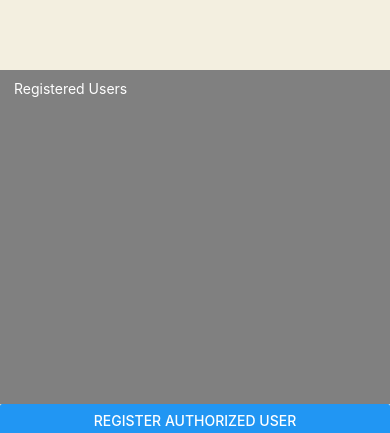
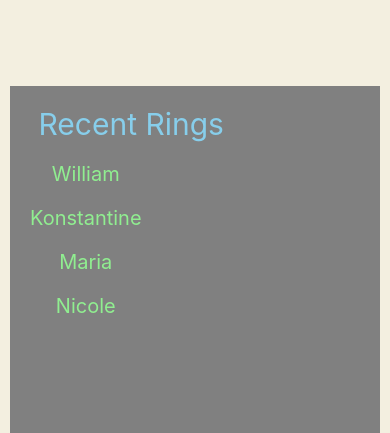
Before and after one commit to nizolnier/swamp-hacks-project-frontend, a React Native app: screen /Home in a window 390 px wide. Shown: the part 407-840 px from the top of the page. Built offline with nearby package versions, Linux system fonts and the light colour scheme.

Commit message:
Home screen outline

```diff
--- a/screens/HomeScreen.js
+++ b/screens/HomeScreen.js
@@ -1,6 +1,6 @@
 import { StatusBar } from 'expo-status-bar';
 import React, {useState} from 'react';
-import { StyleSheet, Button, View, Text } from 'react-native';
+import { StyleSheet, Button, View, Text, ScrollView } from 'react-native';
 import Flex from '../componenets/FlexBox';
 import { Video } from 'expo-av';
 import MyTabs from '../componenets/navBar';
@@ -25,9 +25,26 @@ const styles = StyleSheet.create({
     alignItems: 'flex-start',
     backgroundColor: 'grey',
     padding: 10,
+    marginLeft: 10,
+    marginRight: 10
   },
-  text: {
-    color: 'white'
+  boxTwoTitle:{
+    flex: 1,
+    padding: 30,
+    width: '100%',
+    backgroundColor: 'darkgrey'
+  },
+  text1: {
+    fontSize: 30,
+    textAlign: 'center',
+    color: 'skyblue',
+    padding: 10
+  },
+  text2:{
+    fontSize: 20,
+    textAlign: 'center',
+    color: 'lightgreen',
+    padding: 10
   },
   video: {
     alignSelf: 'center',
@@ -36,16 +53,14 @@ const styles = StyleSheet.create({
     }
 });
 
-const Row = ({ children }) => (
-  <View style={styles.row}>{children}</View>
-)
-const Col = ({ numRows, children }) => {
-  return  (
-    <View style={styles[`${numRows}col`]}>{children}</View>
-  )
-}
+export default function HomeScreen({navigation}) {
+  const [users, setUsers] = useState([
+    {name: 'William', key: '1'},
+    {name: 'Konstantine', key: '2'},
+    {name: 'Maria', key: '3'},
+    {name: 'Nicole', key: '4'},
+  ]);
 
-export default function HomeScreen({navigation}) {
   return (
      <View style={styles.container}>
       <MyTabs  navigation = {navigation} />
@@ -59,16 +74,23 @@ export default function HomeScreen({navigation}) {
         />
       </View>
       <View style = {styles.boxTwo} >
-        <Text style = {styles.text}> Registered Users</Text>
+        <Text style= {styles.text1}> Recent Rings </Text>
+        {/* <View style ={styles.boxTwoTitle}>
+          <Text style= {styles.text1}> Recent Rings </Text>
+        </View> */}
+        <ScrollView >
+          {users.map(item => (
+            <View key={item.key}>
+              <Text style= {styles.text2}>{item.name}</Text>
             </View>
-        <Button
+          ))}
+        </ScrollView>
+      </View>
+        {/* <Button
           title = "Register authorized user"
           onPress = {() =>navigation.navigate("Second") }
-        />
-       {/* <Button
-         title = "Navigate to home screen"
-         onPress = {() =>navigation.navigate("Second") }
         /> */}
+
        <StatusBar style="auto" />
      </View>
   );
```
Also changed, not shown: 1 other file (tests, documents, lock files or other folders). Lines whose indentation alone changed are shown as unchanged.
